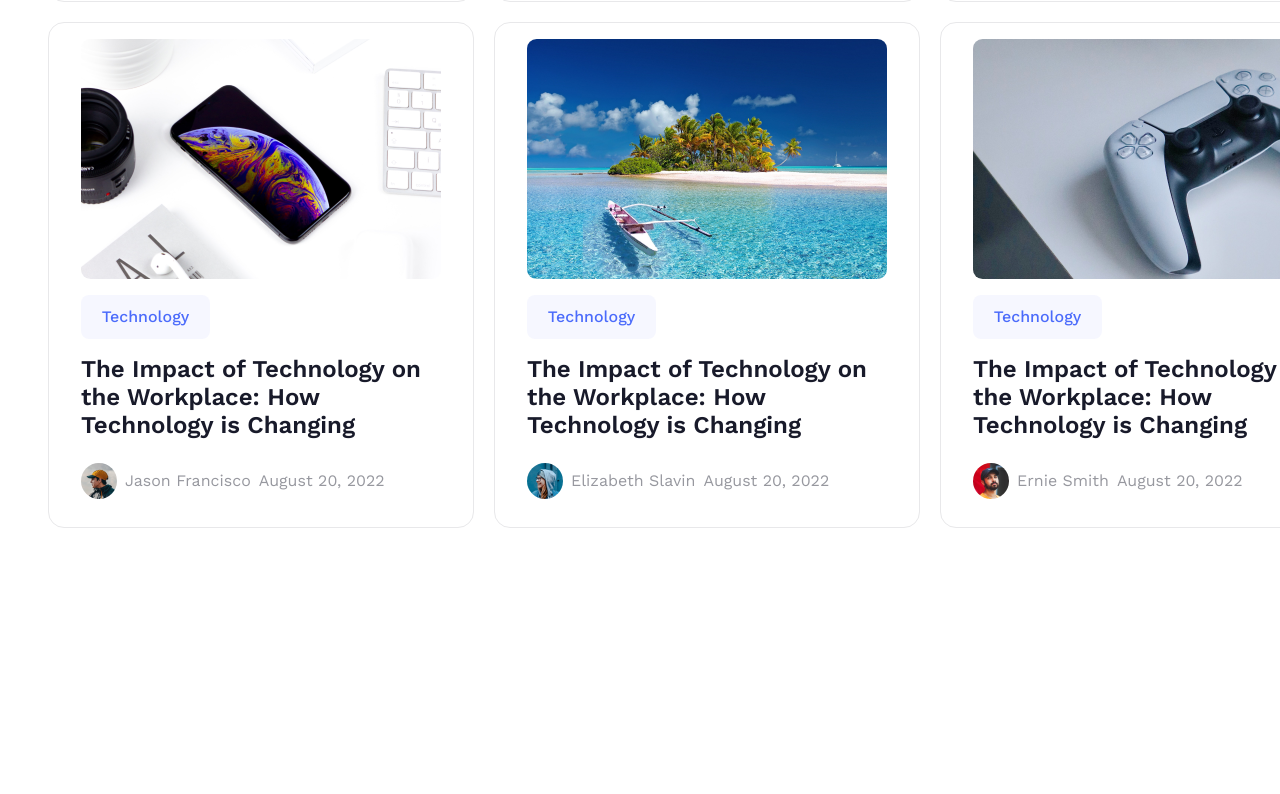
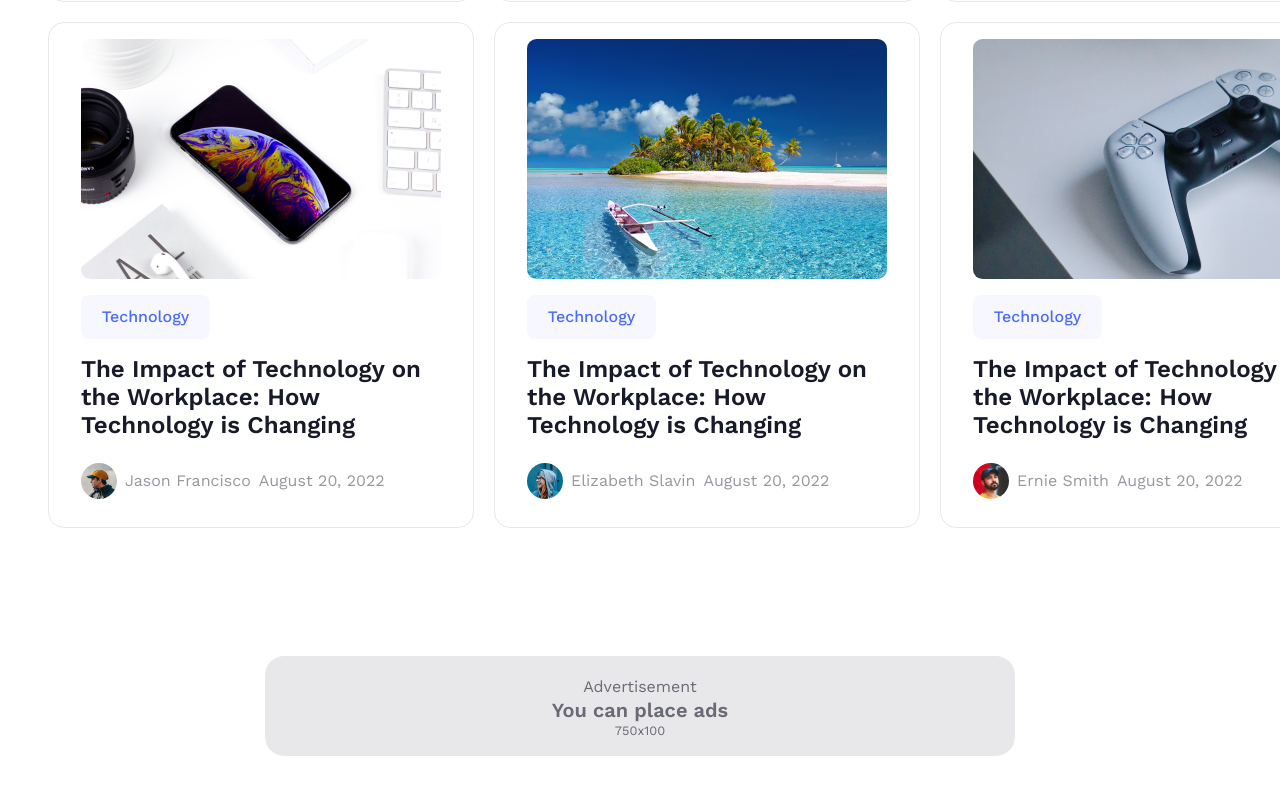
Before and after one commit to soheil-jalili/Meta-Blog, a React (Vite) app: page / in a window 1280 px wide. Shown: the part 2345-3139 px from the top of the page. Before the commit the page ends 2873 px from the top, so only its background shows below. Built offline with nearby package versions, Linux system fonts and the light colour scheme.

Commit message:
add second advertisement item

```diff
--- a/src/components/Main/Main.jsx
+++ b/src/components/Main/Main.jsx
@@ -10,7 +10,7 @@ function Main() {
         <BlogBanner />
         <Advertisement />
         <MainBlogItem />
-        {/* <Advertisement /> */}
+        <Advertisement />
       </main>
     </>
   );
```
